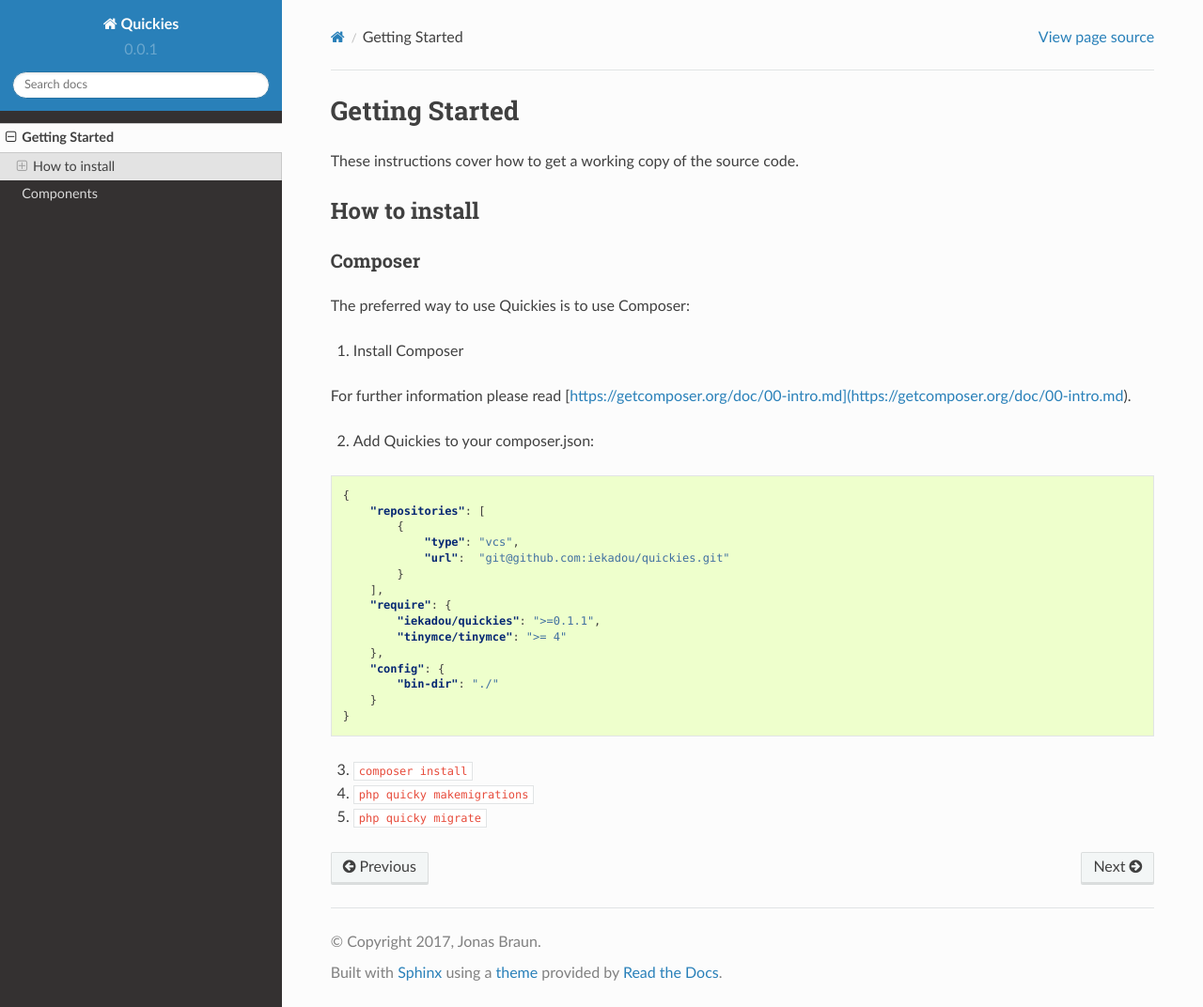
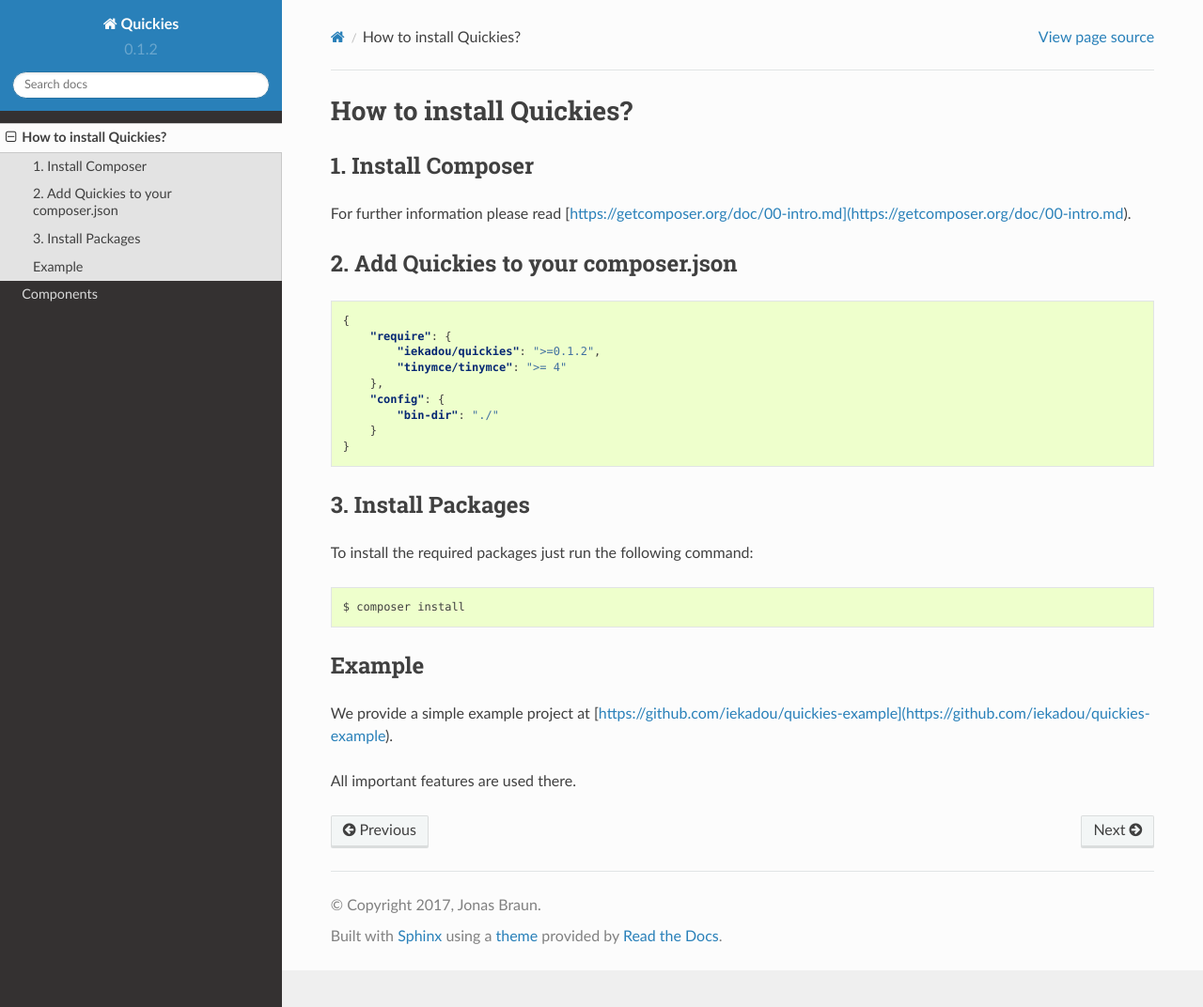
Before and after one commit to iekadou/quickies, a Sphinx documentation site: the page built from docs/source/setup.rst, in a window 1280 px wide and 1072 px high. Shown: the whole window at 94% size. Built offline with Sphinx 7.4.7 and the Read the Docs theme 2.0.0, drawn with Linux system fonts in a browser that asks for light colours.

```diff
--- a/composer.json
+++ b/composer.json
@@ -1,6 +1,6 @@
 {
     "name": "iekadou/quickies",
-    "version": "0.1.1",
+    "version": "0.1.2",
     "type": "library",
     "description": "Quickies - A web framework for PHP based on django",
     "keywords": ["web-framework"],
--- a/docs/source/conf.py
+++ b/docs/source/conf.py
@@ -54,9 +54,9 @@
 # built documents.
 #
 # The short X.Y version.
-version = u'0.0.1'
+version = u'0.1.2'
 # The full version, including alpha/beta/rc tags.
-release = u'0.0.1'
+release = u'0.1.2'
 
 # The language for content autogenerated by Sphinx. Refer to documentation
 # for a list of supported languages.
--- a/docs/source/index.rst
+++ b/docs/source/index.rst
@@ -6,7 +6,11 @@
 Welcome to Quickies's documentation!
 ====================================
 
+.. important::
+   Please note that Quickies is still in development and not stable in any way.
+
 Contents:
+---------
 
 .. toctree::
    :maxdepth: 2
--- a/docs/source/setup.rst
+++ b/docs/source/setup.rst
@@ -1,37 +1,21 @@
 .. _setup:
 
-===============
-Getting Started
-===============
-
-These instructions cover how to get a working copy of the source code.
-
-
-How to install
-==============
-
-Composer
----------
-
-The preferred way to use Quickies is to use Composer:
+How to install Quickies?
+========================
 
 1. Install Composer
+-------------------
 
 For further information please read [https://getcomposer.org/doc/00-intro.md](https://getcomposer.org/doc/00-intro.md).
 
-2. Add Quickies to your composer.json:
+2. Add Quickies to your composer.json
+-------------------------------------
 
 .. code-block:: json
 
     {
-        "repositories": [
-            {
-                "type": "vcs",
-                "url":  "git@github.com:iekadou/quickies.git"
-            }
-        ],
         "require": {
-            "iekadou/quickies": ">=0.1.1",
+            "iekadou/quickies": ">=0.1.2",
             "tinymce/tinymce": ">= 4"
         },
         "config": {
@@ -39,9 +23,18 @@
         }
     }
 
+3. Install Packages
+-------------------
 
-3. ``composer install``
+To install the required packages just run the following command:
 
-4. ``php quicky makemigrations``
+.. code-block:: bash
 
-5. ``php quicky migrate``
+    $ composer install
+
+Example
+-------
+
+We provide a simple example project at [https://github.com/iekadou/quickies-example](https://github.com/iekadou/quickies-example).
+
+All important features are used there.
```
Also changed, not shown: README.MD (+30 -13 lines), docs/source/components.rst (+13 -12 lines), 11 other files.
